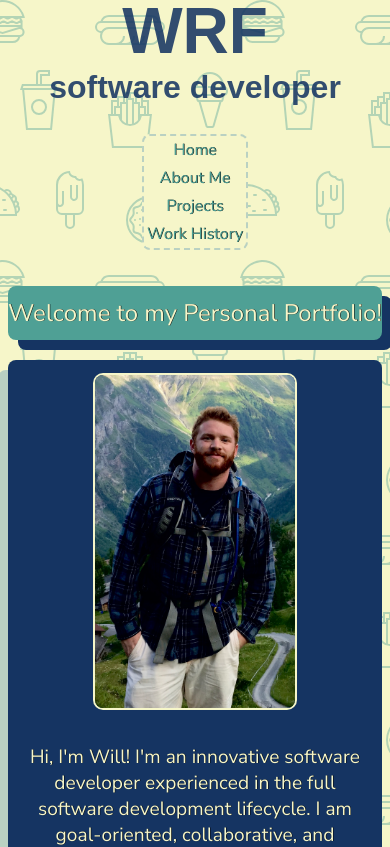
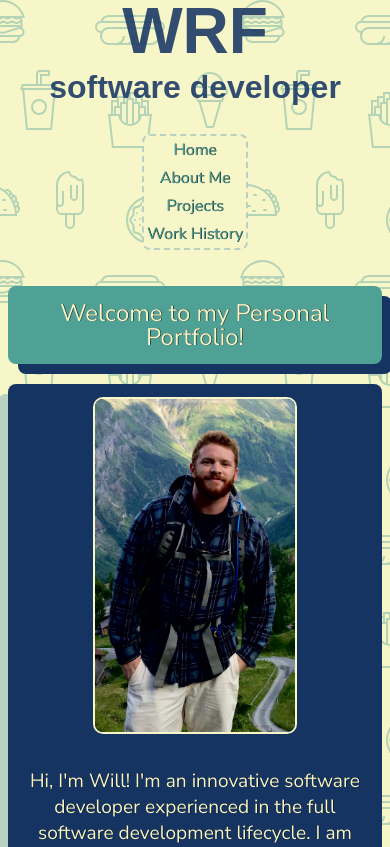
Before and after one commit to williamfay/williamfay.github.io, a React (Vite) app: page / in a window 390 px wide. Shown: the top 847 px of the page. Built offline with nearby package versions, Linux system fonts and the light colour scheme; a web font is replaced by a local one.

Commit message:
Mobile tweaks

```diff
--- a/src/components/Nav.jsx
+++ b/src/components/Nav.jsx
@@ -1,7 +1,13 @@
 import '../styles/module.nav.css'
 import { Link } from 'react-router-dom';
+import { useState } from 'react';
 
 export default function Nav() {
+    const [showNav, setShowNav] = useState(false);
+
+    const toggleNav = () => {
+        setShowNav(!showNav)
+    };
     return (
         <>
         <nav class="main_nav">
--- a/src/styles/index.css
+++ b/src/styles/index.css
@@ -12,6 +12,7 @@
   -webkit-font-smoothing: antialiased;
   -moz-osx-font-smoothing: grayscale;
   -webkit-text-size-adjust: 100%;
+  background-attachment: fixed;
 
 }
 
--- a/src/styles/module.App.css
+++ b/src/styles/module.App.css
@@ -180,6 +180,11 @@ i {
     font-size:x-large
   }
 
+  .item_1_landing {
+    margin-right: 10px;
+    margin-left: 10px;
+  }
+
   .item_3_landing, .contact_me_subheader {
     font-size:larger;
   }
--- a/src/styles/module.nav.css
+++ b/src/styles/module.nav.css
@@ -32,7 +32,8 @@
   @media screen and (max-width: 810px) {
     .main_nav {
       display: flex;
-
+      justify-content: space-between;
+      align-items: center;
 
     }
     .nav_ul {
```
